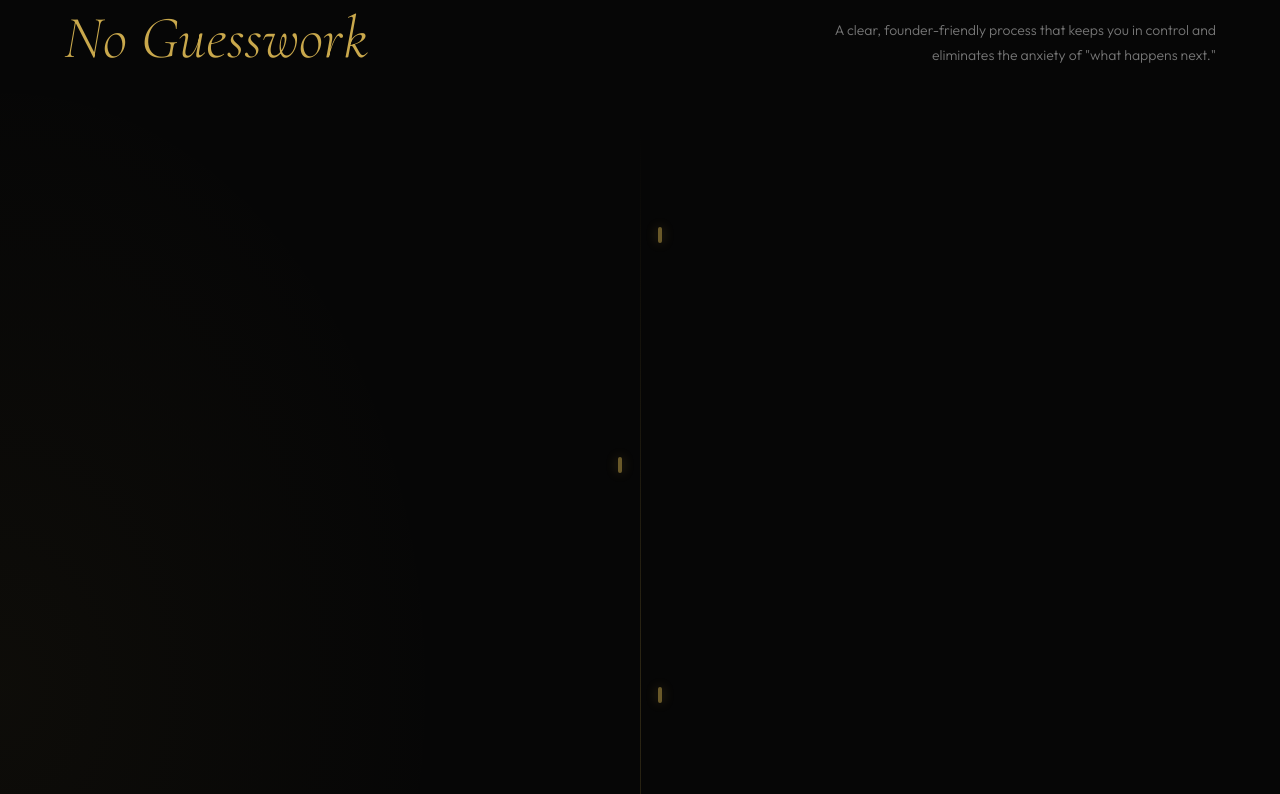
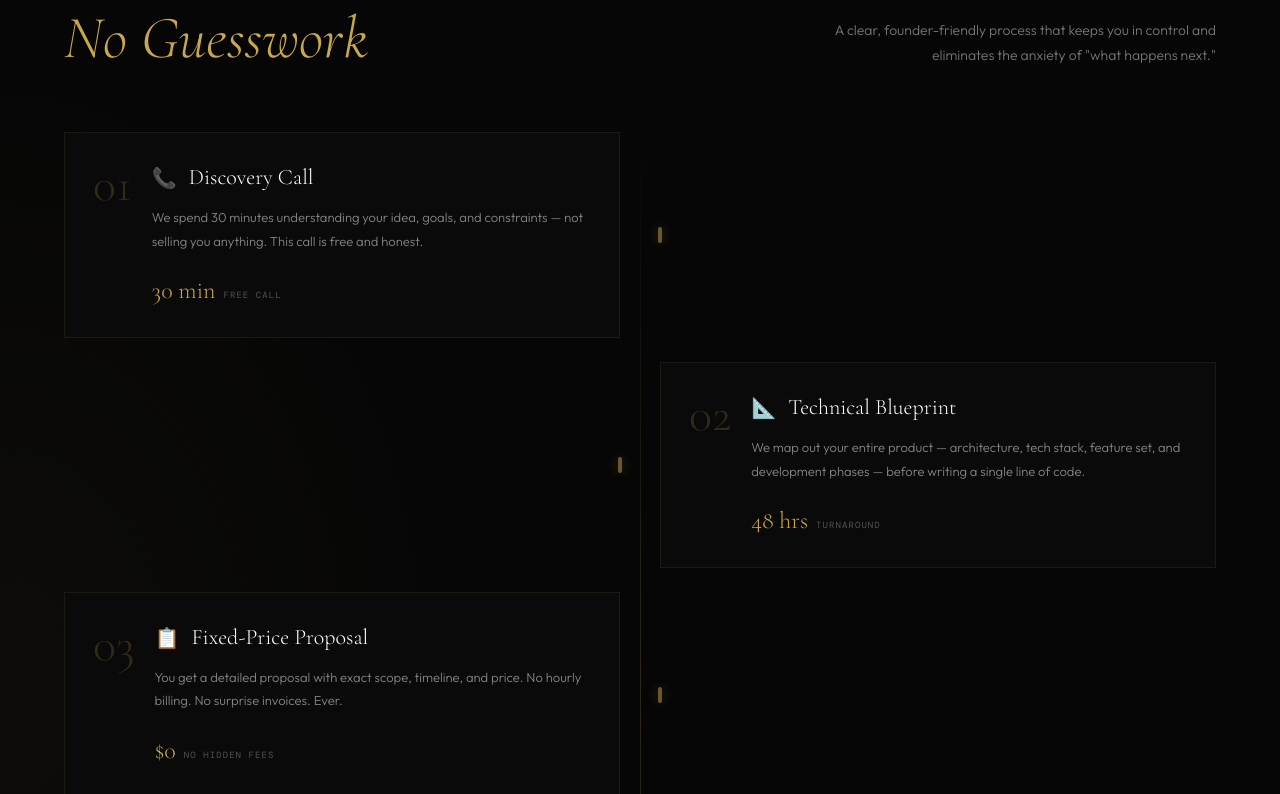
Before and after one commit to atuls90901-alt/codeaplus, a Next.js app: page / in a window 1280 px wide. Shown: the part 6966-7760 px from the top of the page. Built offline with nearby package versions, Linux system fonts and the light colour scheme; no server answers; the database is empty; a web font is replaced by a local one.

Commit message:
Update ProcessSection.tsx

```diff
--- a/components/ProcessSection.tsx
+++ b/components/ProcessSection.tsx
@@ -91,7 +91,7 @@ export default function ProcessSection() {
 
                   {/* Content card */}
                   <div className={`flex-1 ${isLeft ? 'md:pr-10' : 'md:pl-10'}`}>
-                    <div className="reveal border border-gold/[0.1] bg-bg-secondary p-7
+                    <div className="border border-gold/[0.1] bg-bg-secondary p-7
                       hover:border-gold/25 transition-all duration-300 group h-full">
 
                       <div className="flex items-start gap-5">
```
